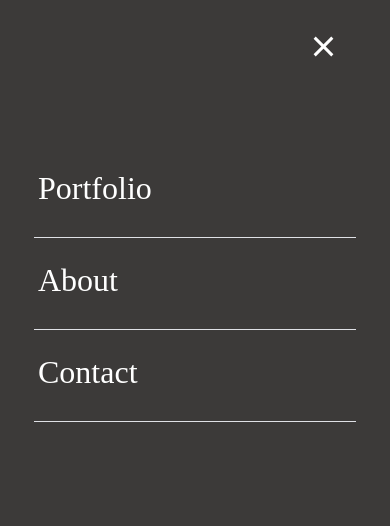
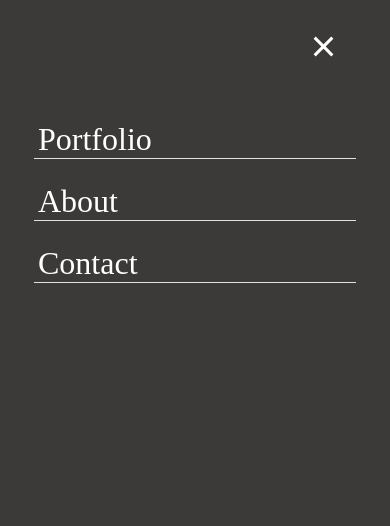
Before and after one commit to 3nityGitHub/MOBILE_FIRST-PROJECT, a website: page index.html in a window 390 px wide. Both pictures are taken after a click on the element 323 px from the left and 46 px from the top of the page. Shown: the top 526 px of the page. Drawn offline with Linux system fonts and the light colour scheme.

Commit message:
"Adjust padding to mobile menu container"

```diff
--- a/styles.css
+++ b/styles.css
@@ -83,7 +83,7 @@ body {
   position: absolute;
   background-color: #3c3a39;
   width: 100%;
-  height: 70%;
+  height: 100%;
   z-index: 100;
 }
 
@@ -93,12 +93,9 @@ body {
 }
 
 .nav_menu2 {
-  padding: 54px 34px;
-  left: -180%;
-  top: 70px;
+  padding: 5px 34px;
   font-size: 32px;
   width: 100%;
-  gap: 0;
   transition: 0.5s;
   align-items: center;
   list-style: none;
@@ -106,8 +103,9 @@ body {
 
 .nav_menu2 li {
   border-bottom: 1px solid #dfe1e6;
-  padding: 24px 4px 30px;
+  padding: 24px 4px 0px;
   align-items: center;
+
 }
 
 a {
```
